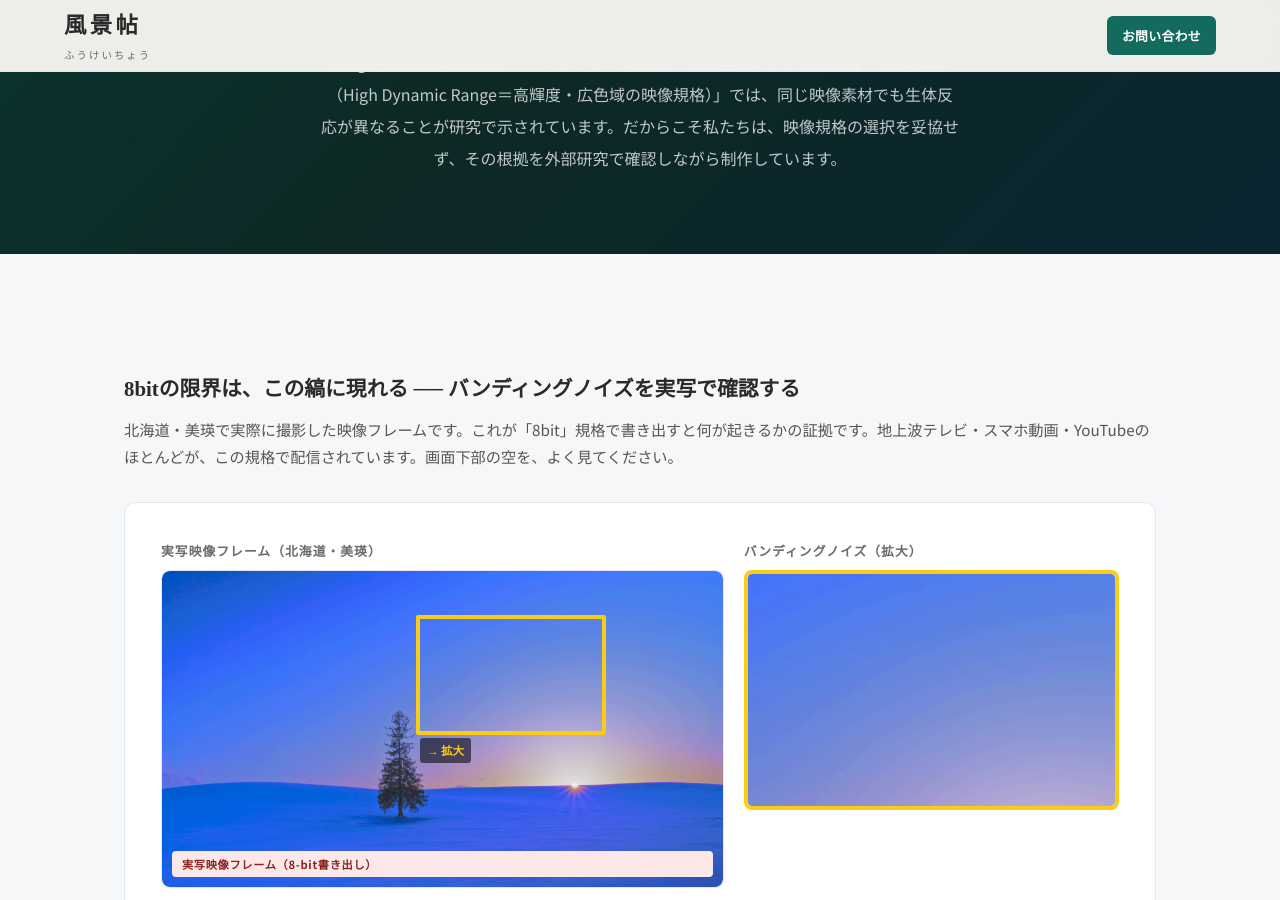
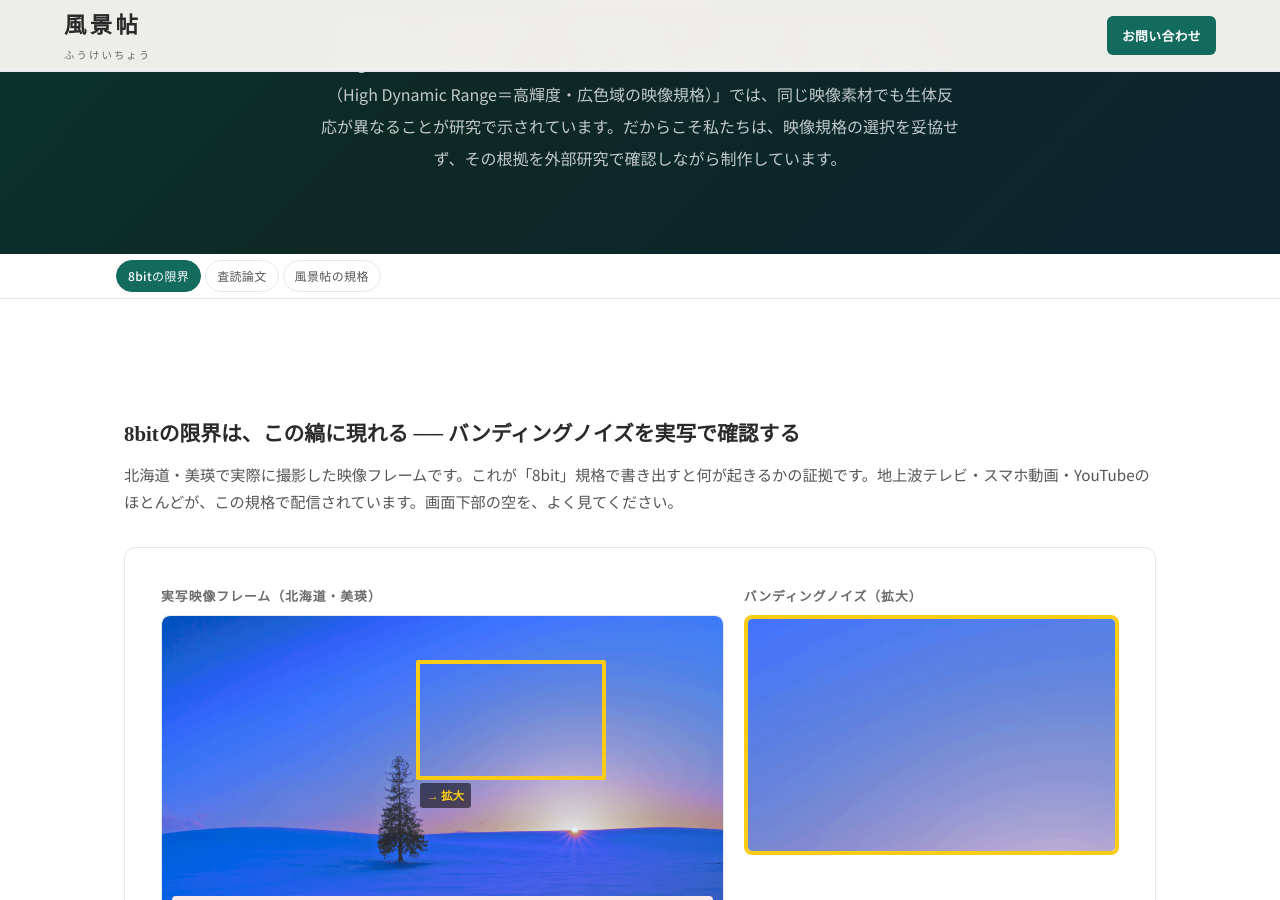
Before and after one commit to dr836gnypeq-ctrl/fukeichou-site, a Jekyll site: the page built from quality.html, in a window 1280 px wide and 900 px high, scrolled down 368 px. Built offline with Jekyll 4.4.1, drawn with Linux system fonts in a browser that asks for light colours; nearby versions of some CDN libraries.

Commit message:
quality: add sticky pill nav (banding / study / spec)

```diff
--- a/quality.html
+++ b/quality.html
@@ -101,6 +101,14 @@ canvas.ql-bit-canvas{height:40px}
     <p class="section-lead">自然映像に癒やし効果があることは研究で示されています。ただし、映像であれば何でも同じではありません。<br>地上波テレビや動画配信サイトで長く使われてきた「8bit SDR（Standard Dynamic Range＝従来の輝度規格）」と、より多くの明暗・色を再現できる上位規格「10bit HDR（High Dynamic Range＝高輝度・広色域の映像規格）」では、同じ映像素材でも生体反応が異なることが研究で示されています。だからこそ私たちは、映像規格の選択を妥協せず、その根拠を外部研究で確認しながら制作しています。</p>
   </div>
 </div>
+
+<nav class="ev-page-nav" aria-label="ページ内ナビゲーション">
+  <div class="ev-page-nav-inner">
+    <a class="h-pill" data-section="banding" href="#banding">8bitの限界</a>
+    <a class="h-pill" data-section="study" href="#study">査読論文</a>
+    <a class="h-pill" data-section="spec" href="#spec">風景帖の規格</a>
+  </div>
+</nav>
 
 <!-- Banding visualization -->
 <section class="section" id="banding">
```
